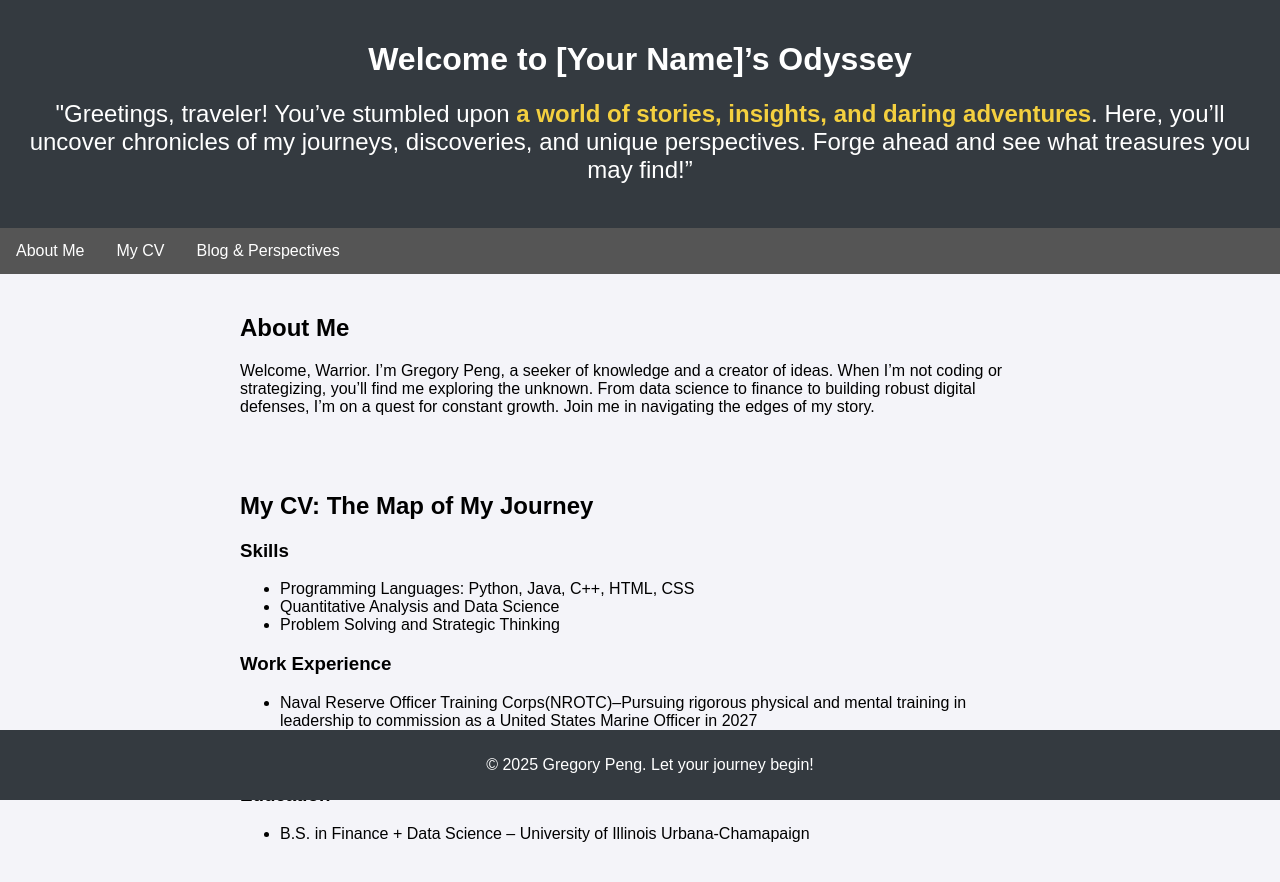
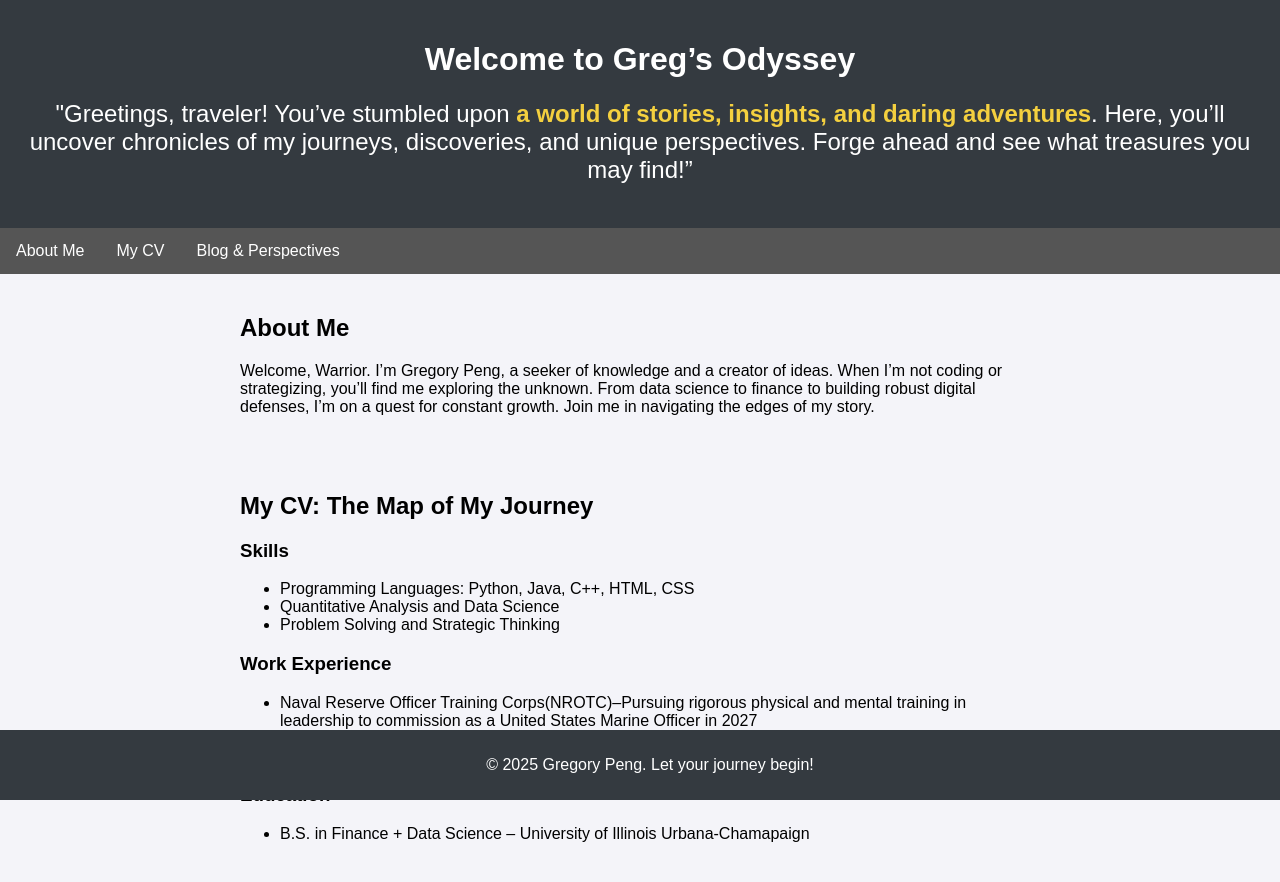
Before and after one commit to Gpeng23/Fun-Personal-Website-Project, a plain HTML site: page index.html in a window 1280 px wide. Shown: the top 882 px of the page. Drawn offline with Linux system fonts and the light colour scheme.

Commit message:
Update index.html

```diff
--- a/index.html
+++ b/index.html
@@ -70,7 +70,7 @@
 <body>
     <!-- Header with Hero Text -->
     <header>
-        <h1>Welcome to [Your Name]’s Odyssey</h1>
+        <h1>Welcome to Greg’s Odyssey</h1>
         <p class="hero-text">"Greetings, traveler! You’ve stumbled upon <span class="highlight">a world of stories, insights, and daring adventures</span>. Here, you’ll uncover chronicles of my journeys, discoveries, and unique perspectives. Forge ahead and see what treasures you may find!”</p>
     </header>
 
```
